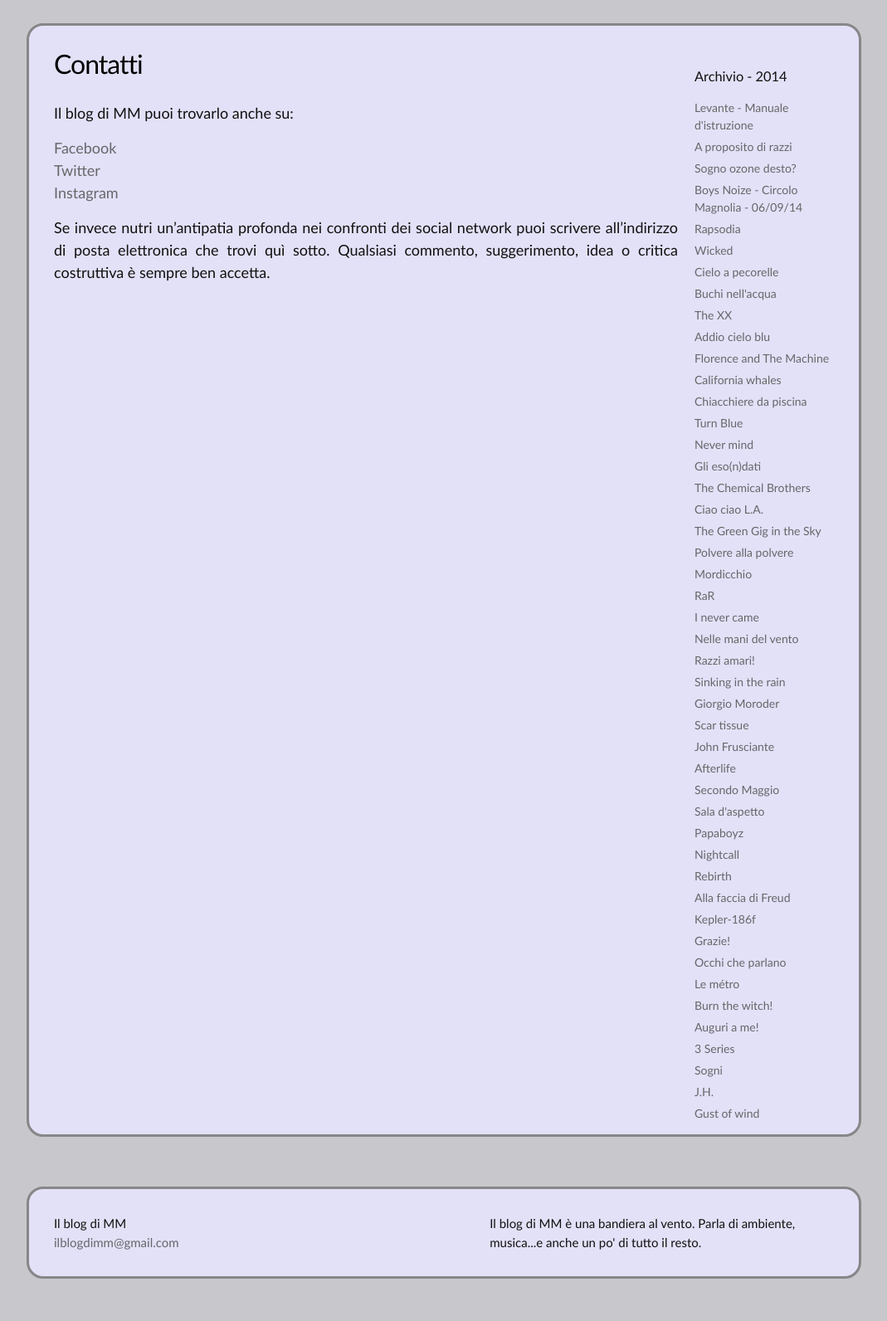
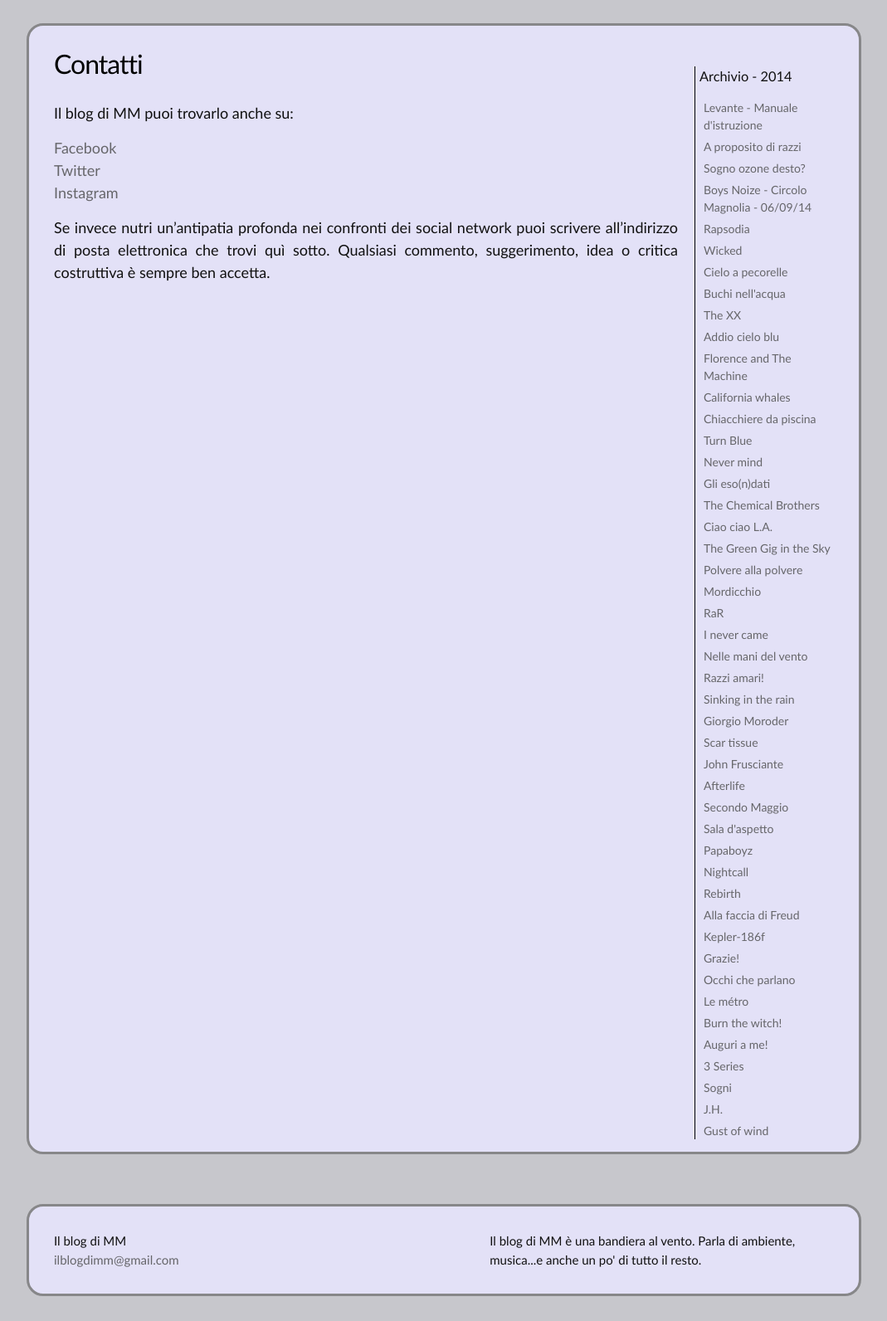
Before and after one commit to ilblogdimm/ilblogdimm, a Jekyll site: the page built from contatti.md, in a window 1280 px wide. Shown: the part 709-2301 px from the top of the page at 83% size, without its empty margins (105-1174 px from the left). Built offline with Jekyll 4.4.1, drawn with Linux system fonts in a browser that asks for light colours; before the commit the page ends 2280 px from its top, so only the background shows below that.

Commit message:
Aggiunta barra laterale

```diff
--- a/_sass/_base.scss
+++ b/_sass/_base.scss
@@ -200,6 +200,11 @@ pre {
 .sidebar-nav {
   font-size: 14px;
   margin: 10% 0 5px 20px;
+  border-left: 1px solid black;
+}
+
+h3.anno-barra {
+  margin-left: 5px;
 }
 
 ul.sidebar-list {
@@ -207,7 +212,7 @@ ul.sidebar-list {
 }
 
 li.sidebar-elem {
-  margin: 5px 0 5px 0;
+  margin: 5px 0 5px 10px;
 }
 
 .ad-wrapper {
```
